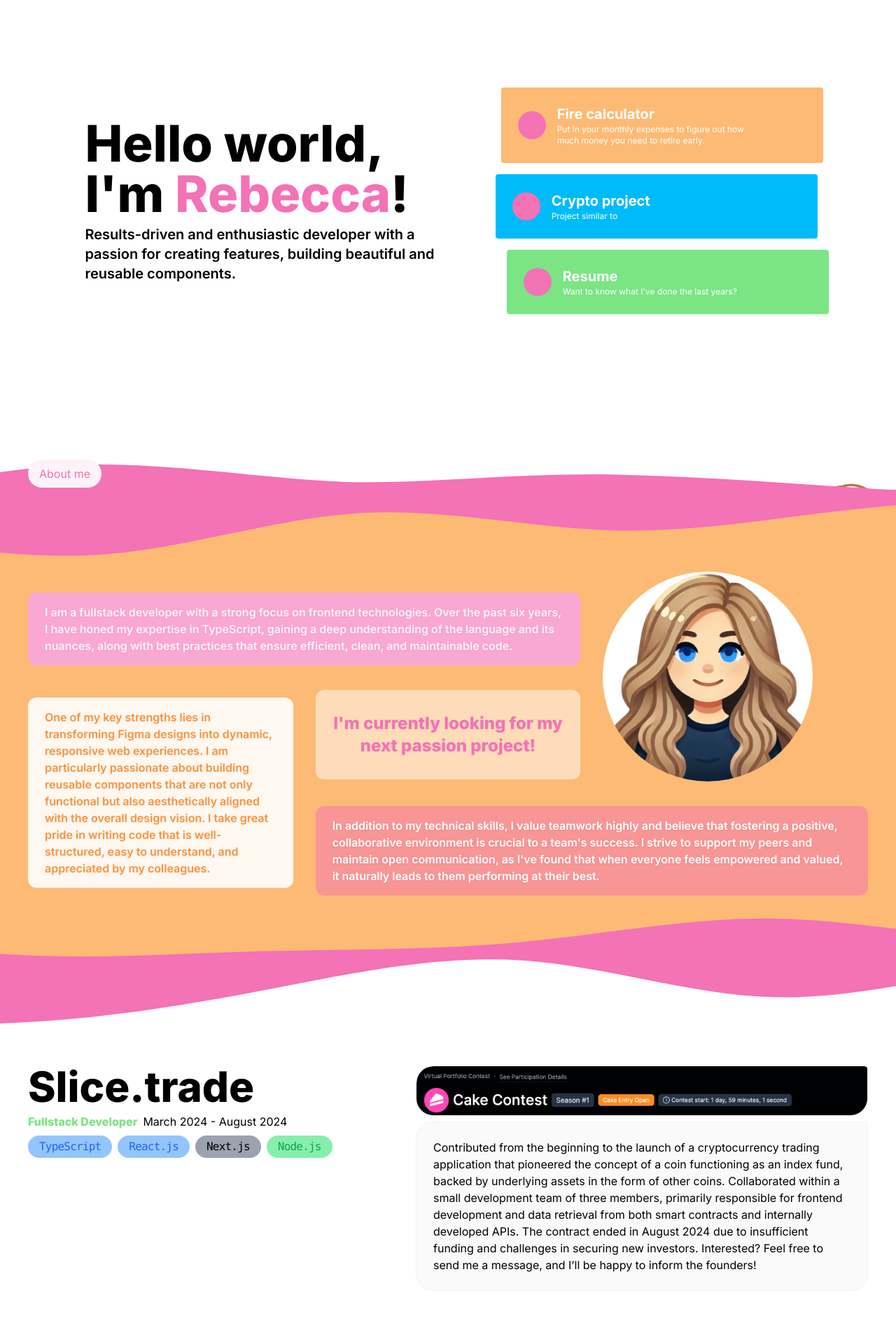
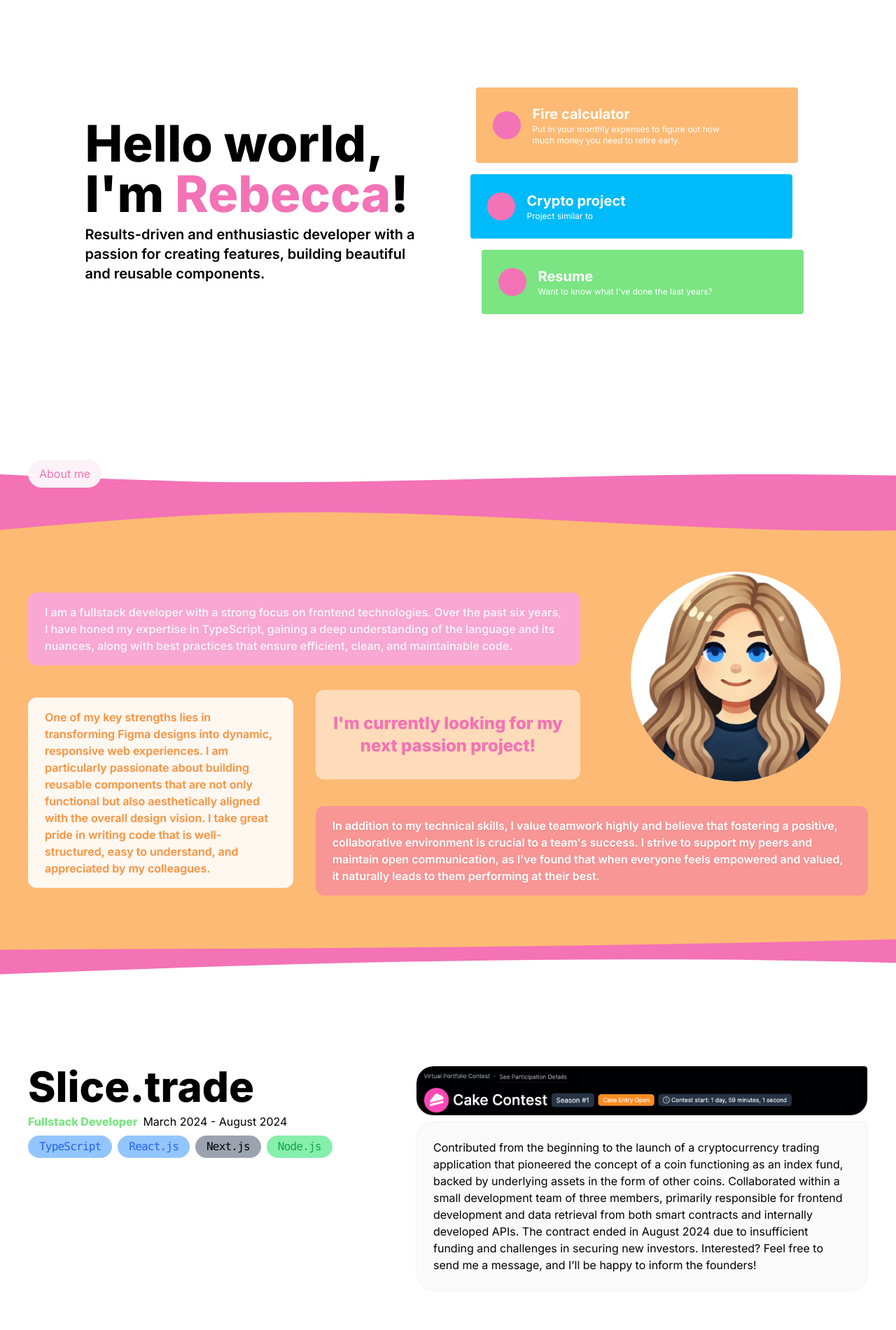
Before and after one commit to RebeccaFransson/portfolio, a Next.js app: page / in a window 1280 px wide. Shown: the part 100-2001 px from the top of the page at 70% size. Built offline with nearby package versions, Linux system fonts and the light colour scheme; grey boxes are pictures that could not be loaded.

Commit message:
changes for bigger screens

```diff
--- a/app/_components/floatingBox.tsx
+++ b/app/_components/floatingBox.tsx
@@ -11,21 +11,13 @@
   children: ReactNode;
   anchorId?: string;
 }) => {
+  const classes = `${className} p-4 sm:p-6 rounded transition hover:scale-102 max-w-[460px] 2xl:max-w-[600px]`;
   if (anchorId) {
     return (
-      <button
-        onClick={() => ScrollTo(anchorId)}
-        className={`${className} p-4 sm:p-6 rounded transition hover:scale-102 max-w-[460px]`}
-      >
+      <button onClick={() => ScrollTo(anchorId)} className={classes}>
         {children}
       </button>
     );
   }
-  return (
-    <div
-      className={`${className} p-4 sm:p-6 rounded transition hover:scale-102 max-w-[460px]`}
-    >
-      {children}
-    </div>
-  );
+  return <div className={classes}>{children}</div>;
 };
--- a/app/_components/resumeJobContainer.tsx
+++ b/app/_components/resumeJobContainer.tsx
@@ -20,7 +20,7 @@
   const firstImage = employment.images[0];
 
   return (
-    <div className="flex sm:flex-row flex-col gap-10 sm:gap-16 w-full justify-start sm:justify-between min-h-[550px] snap-always snap-center sm:snap-end last:mb-[500px] first:pt-[150px] sm:first:pt-[200px]">
+    <div className="flex sm:flex-row flex-col gap-10 sm:gap-16 w-full justify-start sm:justify-between min-h-[550px] snap-always snap-center sm:snap-end last:mb-[500px] first:pt-[150px] sm:first:pt-[200px] max-w-[2000px]">
       <div className="flex flex-col gap-2 sm:h-full md:min-w-[490px]">
         <h3 className="text-black dark:text-white font-extrabold text-5xl sm:text-6xl">
           {employment.company}
@@ -40,7 +40,7 @@
         </div>
       </div>
       <div
-        className="flex flex-col gap-2 w-full items-center"
+        className="flex flex-col gap-2 w-full items-end"
         onClick={() => setImageInFocus(!imageInFocus)}
       >
         {firstImage ? (
@@ -69,7 +69,7 @@
               : "px-4 sm:px-6 py-2 hover:py-3 max-h-[70px]  overflow-clip"
           } transition-all cursor-pointer `}
         >
-          <div className={` transition-all ${!imageInFocus ? "" : ""}  `}>
+          <div className={` transition-all ${!imageInFocus ? "" : ""}`}>
             {employment.description}
           </div>
         </div>
--- a/app/_components/svgs/wave.tsx
+++ b/app/_components/svgs/wave.tsx
@@ -15,8 +15,10 @@
       id="visual"
       viewBox={viewBox}
       height="200"
+      width="100%"
       version="1.1"
-      className={`w-full ${upsideDown ? "rotate-180" : ""}`}
+      preserveAspectRatio="none"
+      className={`w-full ${upsideDown ? "rotate-180" : ""} `}
     >
       <path
         xmlns="http://www.w3.org/2000/svg"
--- a/app/page.tsx
+++ b/app/page.tsx
@@ -16,10 +16,10 @@
     <main className="">
       <div className="flex flex-col gap-4 justify-center items-center w-full min-h-[80vh] p-4 sm:p-10 ">
         <div className="flex flex-col sm:flex-row gap-8 sm:gap-12 items-center justify-center py-4 sm:py-32">
-          <div className=" p-4 max-w-[650px]">
+          <div className=" p-4 w-full max-w-[650px] 2xl:min-w-[900px] ">
             <div className="flex flex-col gap-2 rounded  text-black dark:text-white">
               <div className="flex gap-4 items-center">
-                <h1 className=" font-extrabold text-5xl sm:text-7xl ">
+                <h1 className=" font-extrabold text-5xl sm:text-7xl 2xl:text-9xl">
                   Hello world, <br />
                   I&apos;m <span className="text-pink-400">Rebecca</span>!
                 </h1>
@@ -79,8 +79,8 @@
           />
           <AvatarOnMouseMove />
         </div>
-        <div className="flex flex-col gap-10 bg-orange-300 ">
-          <div className="flex flex-col sm:grid sm:grid-rows-3 sm:grid-cols-3 gap-8 w-full px-6 sm:px-10 sm:justify-evenly items-center">
+        <div className="flex flex-col gap-10 bg-orange-300 items-center">
+          <div className="flex flex-col sm:grid sm:grid-rows-3 sm:grid-cols-3 gap-8 w-full px-6 sm:px-10 sm:justify-evenly items-center max-w-[2000px]">
             <div className="self-end bg-pink-300 dark:bg-pink-400 py-4 px-6 rounded-xl col-span-2 font-semibold text-pink-50 ">
               <p className="drop-shadow-sm">
                 I am a fullstack developer with a strong focus on frontend
@@ -90,7 +90,7 @@
                 clean, and maintainable code.
               </p>
             </div>
-            <div className="col-span-1 row-span-2">
+            <div className="col-span-1 row-span-2 flex justify-center items-center">
               <FlipAvatarProfile className="h-[200px] w-[200px] sm:h-[300px] sm:w-[300px]" />
             </div>
             <div className="bg-white/90  dark:bg-black/90 py-4 px-6 rounded-xl row-span-2">
@@ -132,7 +132,7 @@
         </div>
         <div
           id="employmentHistory"
-          className="flex flex-col gap-48 p-4 sm:p-10 h-[800px] w-full overflow-y-scroll snap-y snap-mandatory"
+          className="flex flex-col gap-48 p-4 sm:p-10 h-[800px] w-full  items-center overflow-y-scroll snap-y snap-mandatory"
         >
           {employmentHistory.map((employment) => (
             <ResumeJobContainer
```
